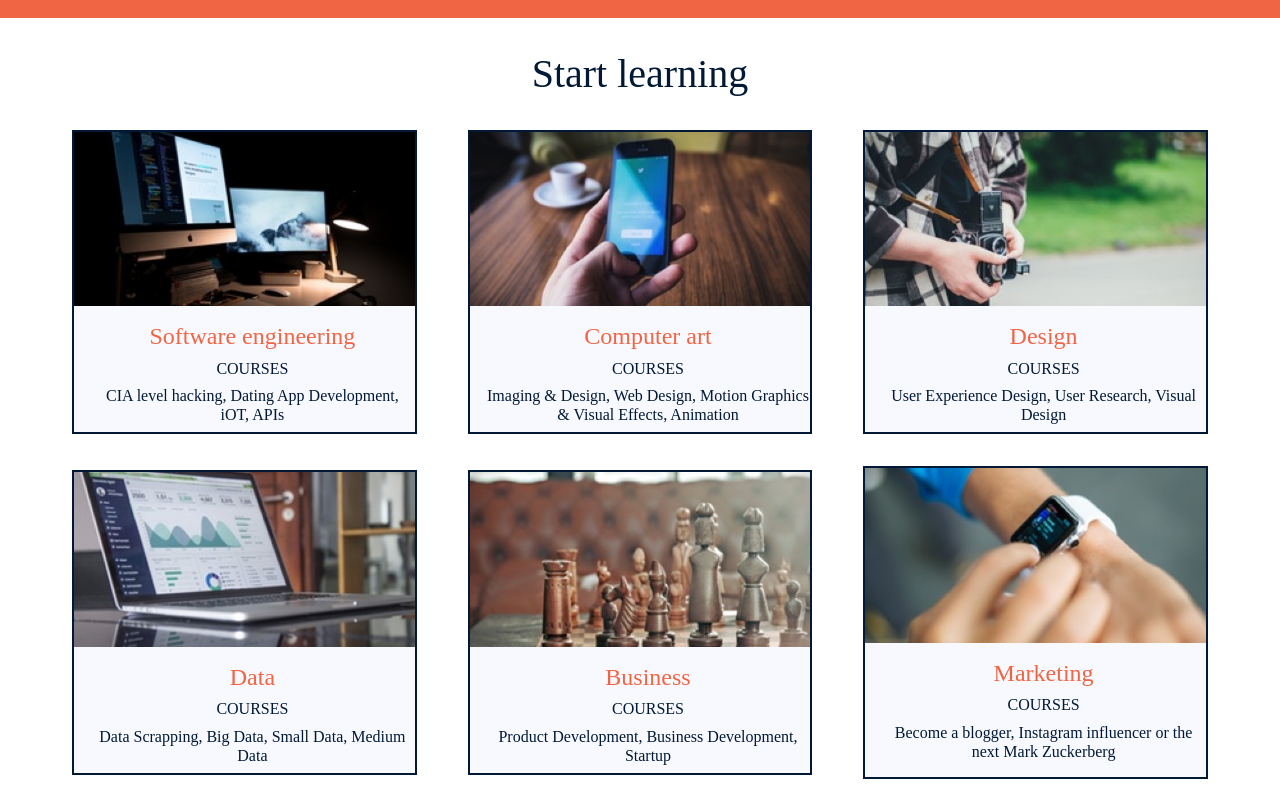
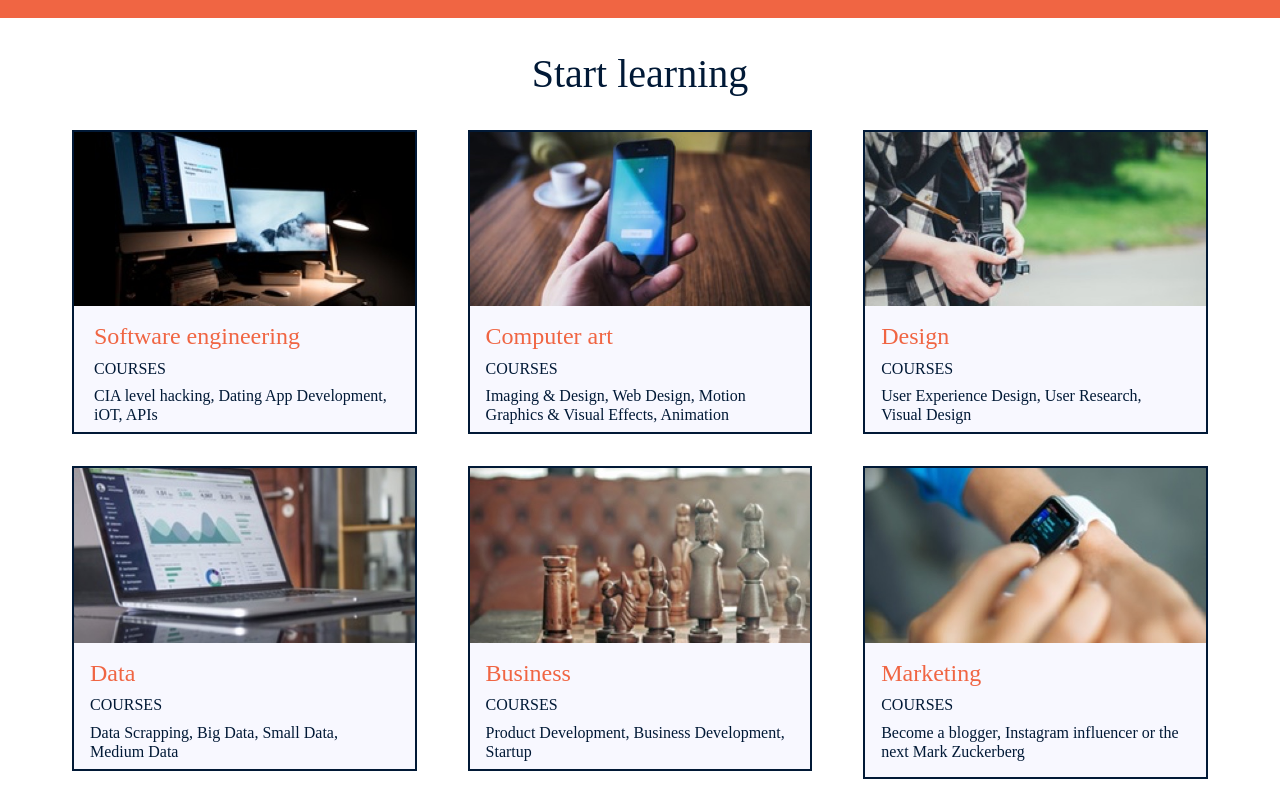
Before and after one commit to dellainoz/Capstone-Project, a plain HTML site: page index.html in a window 1280 px wide. Shown: the part 1360-2160 px from the top of the page. Drawn offline with Linux system fonts and the light colour scheme; a web font is replaced by a local one.

Commit message:
Final commit

```diff
--- a/index.html
+++ b/index.html
@@ -11,7 +11,7 @@
       <div class="container">
         <div class="logo desktop">
           <img src="resources/images/ic-logo.svg" alt="Colmar Academy logo"/>
-          <h1><span>COLMAR</span><span id="Academy">ACADEMY</span></h1>
+          <h1 role="presentation"><span>COLMAR</span><span id="Academy">ACADEMY</span></h1>
         </div>
         <nav class="desktop">
           <a href="#">On Campus</a>
@@ -95,8 +95,8 @@
           <img src="resources/images/course-software.jpg" alt="computer lab" />
           <div class="caption-text" id="Blue">
             <h3>Software engineering</h3>
-            <p>COURSES</p>
-            <p>CIA level hacking, Dating App Development, iOT, APIs</p>
+            <h4>COURSES</h4>
+            <p>CIA level hacking, Dating App Development,<br> iOT, APIs</p>
           </div>
         </div>
 
@@ -104,7 +104,7 @@
           <img src="resources/images/course-computer-art.jpg" alt="mobile photo" />
           <div class="caption-text" id="Blue">
             <h3>Computer art</h3>
-            <p>COURSES</p>
+            <h4>COURSES</h4>
             <p>Imaging &amp; Design, Web Design, Motion Graphics &amp; Visual Effects, Animation</p>
           </div>
         </div>
@@ -113,7 +113,7 @@
           <img src="resources/images/course-design.jpg" alt="student taking a photo" />
           <div class="caption-text" id="Blue">
             <h3>Design</h3>
-            <p>COURSES</p>
+            <h4>COURSES</h4>
             <p>User Experience Design, User Research, Visual Design</p>
           </div>
         </div>
@@ -122,7 +122,7 @@
           <img src="resources/images/course-data.jpg" alt="laptop" />
           <div class="caption-text" id="Blue">
             <h3>Data</h3>
-            <p>COURSES</p>
+            <h4>COURSES</h4>
             <p>Data Scrapping, Big Data, Small Data, Medium Data</p>
           </div>
         </div>
@@ -131,7 +131,7 @@
           <img src="resources/images/course-business.jpg" alt="chess game" />
           <div class="caption-text" id="Blue">
             <h3>Business</h3>
-            <p>COURSES</p>
+            <h4>COURSES</h4>
             <p>Product Development, Business Development, Startup</p>
           </div>
         </div>
@@ -140,7 +140,7 @@
           <img src="resources/images/course-marketing.jpg" alt="smart watch" />
           <div class="caption-text" id="Blue">
             <h3>Marketing</h3>
-            <p>COURSES</p>
+            <h4>COURSES</h4>
             <p>Become a blogger, Instagram influencer or the next Mark Zuckerberg<p>
             </div>
           </div>
--- a/resources/css/style.css
+++ b/resources/css/style.css
@@ -157,6 +157,7 @@ nav a:hover {
 .information {
   background-color: #F06543;
   flex-direction: row;
+  align-items: flex-start;
 }
 
 .description {
@@ -168,7 +169,6 @@ nav a:hover {
 .description p,
 .description h6 {
   color: #FFFFFF;
-  padding-left: 1.5rem;
   width: 100%;
 }
 
@@ -184,9 +184,9 @@ nav a:hover {
 /* Sidebar section */
 .sidebar {
   display: flex;
-  align-items: flex-start;
   flex-direction: column;
   width: 40%;
+  padding-top: 1rem;
 }
 
 .small-image {
@@ -247,7 +247,7 @@ section mobile {
 
 .courses {
   display: flex;
-  align-items: center;
+  align-items: flex-start;
   flex-wrap: wrap;
   justify-content: space-between;
 }
@@ -260,6 +260,7 @@ section mobile {
   max-width: 30%;
   margin-bottom: 2rem;
   background-color: GhostWhite;
+
 }
 .course img {
   height: auto;
@@ -272,17 +273,26 @@ section mobile {
   color: #F06543;
 }
 
-.caption-text h3,
-.caption-text p {
-  padding-bottom: 0.5rem;
+h4 {
+  padding: 0.5rem 0;
 }
 
-#Blue p {
+#Blue {
+  text-align: left;
+  padding-right: 1.5rem;
+}
+
+#Blue p,
+#Blue h4 {
   color: #011936;
 }
 
 #thesis {
   background-color: #08415C;
+}
+
+#thesis .sidebar {
+  padding-top: 5rem;
 }
 
 #thesis h1 {
```
